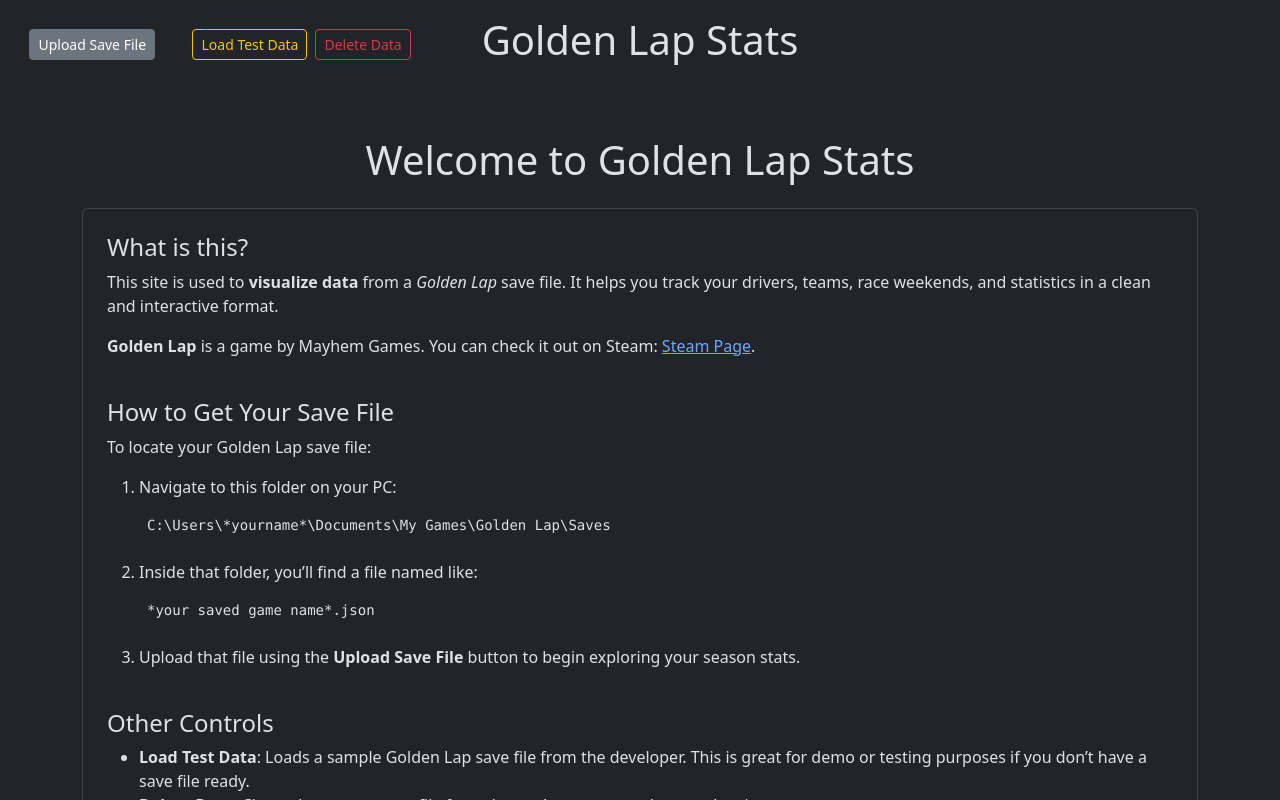
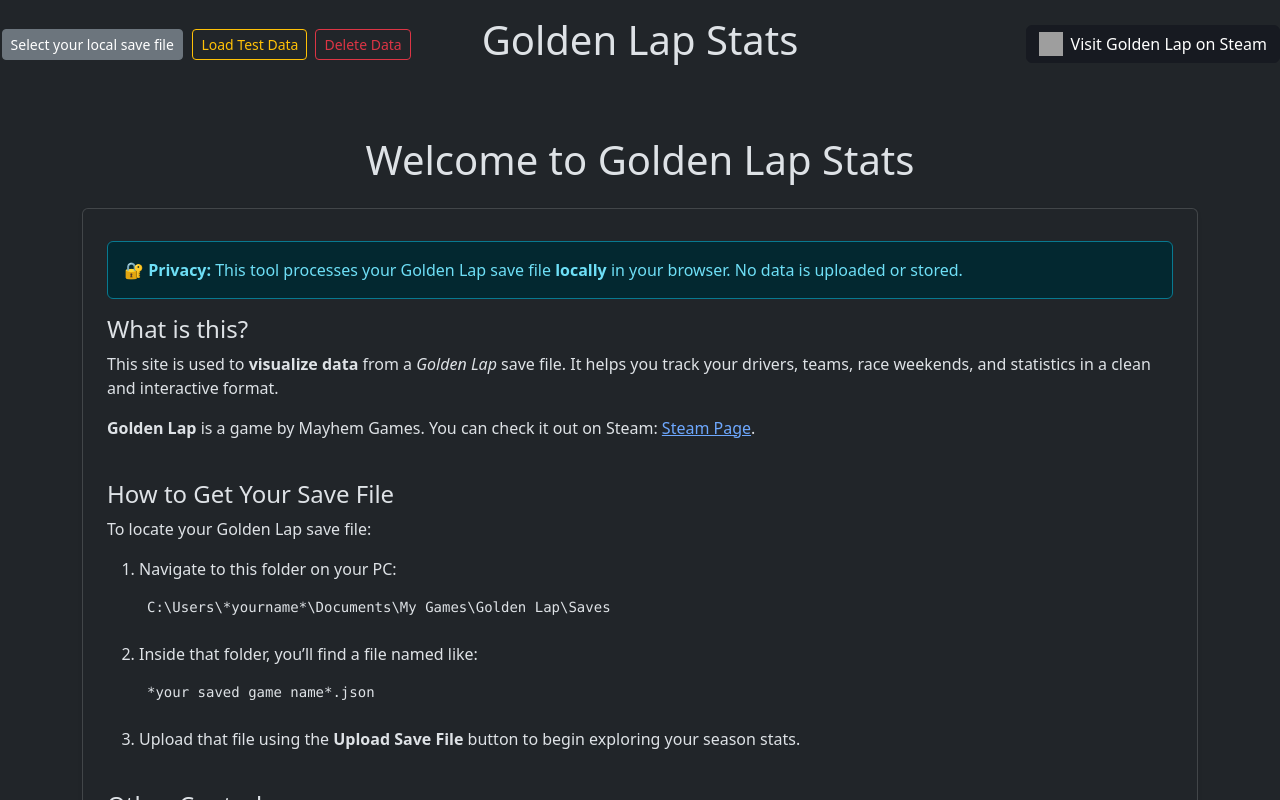
Before and after one commit to MDPater/GoldenLapStats, a React (Vite) app: page / in a window 1280 px wide. Shown: the top 800 px of the page. Built offline with nearby package versions, Linux system fonts and the light colour scheme; grey boxes are pictures that could not be loaded.

Commit message:
Added more privacy notice

```diff
--- a/src/App.jsx
+++ b/src/App.jsx
@@ -12,6 +12,7 @@
 
   return (
     <div>
+      <main>
         <div className="row row-cols-3 justify-content-center align-items-center text-center">
           <div className="container-sm d-flex justify-content-center gap-2">
             <button
@@ -21,7 +22,7 @@
                 setActive(!active);
               }}
             >
-            Upload Save File
+              Select your local save file
             </button>
             <button
               type="button"
@@ -39,13 +40,29 @@
             </button>
           </div>
           <h1 className="h1 py-3">Golden Lap Stats</h1>
-        <div className="" />
+          <div className="d-flex justify-content-end align-items-center">
+            <a
+              href="https://store.steampowered.com/app/2052040/Golden_Lap/"
+              target="_blank"
+              rel="noopener noreferrer"
+              className="btn btn-primary d-flex align-items-center gap-2"
+              style={{ backgroundColor: "#171a21", borderColor: "#171a21" }} // Steam dark blue
+            >
+              <img
+                src="https://upload.wikimedia.org/wikipedia/commons/8/83/Steam_icon_logo.svg"
+                alt="Steam Logo"
+                style={{ width: "24px", height: "24px" }}
+              />
+              <span>Visit Golden Lap on Steam</span>
+            </a>
+          </div>
         </div>
         {active && (
           <FileUploader onClose={() => setActive(false)} setData={setData} />
         )}
         {!data && <LandingPage />}
         {data && <SeasonStats data={data} />}
+      </main>
       <Footer />
     </div>
   );
--- a/src/sites/LandingPage.jsx
+++ b/src/sites/LandingPage.jsx
@@ -3,6 +3,11 @@
     <div className="container mt-5 mb-5">
       <h1 className="mb-4 text-center">Welcome to Golden Lap Stats</h1>
       <div className="card p-4 shadow-sm">
+        <div className="alert alert-info mt-2">
+          🔐 <strong>Privacy:</strong> This tool processes your Golden Lap save
+          file <strong>locally</strong> in your browser. No data is uploaded or
+          stored.
+        </div>
         <h4>What is this?</h4>
         <p>
           This site is used to <strong>visualize data</strong> from a{" "}
```
Lines whose indentation alone changed are shown as unchanged.
